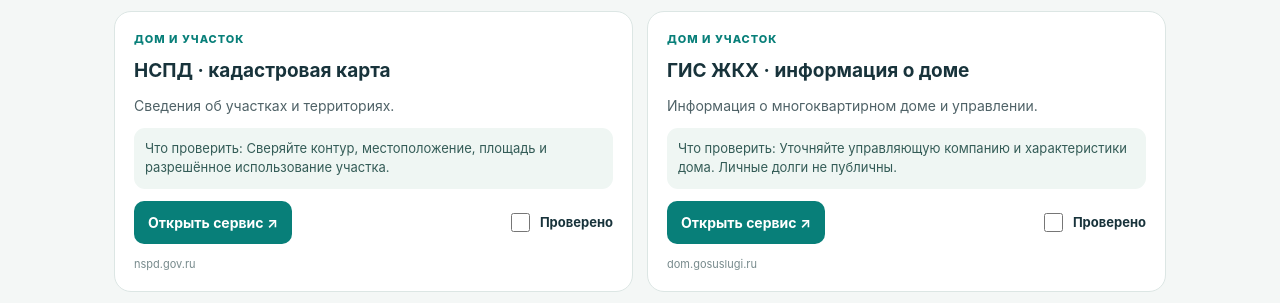
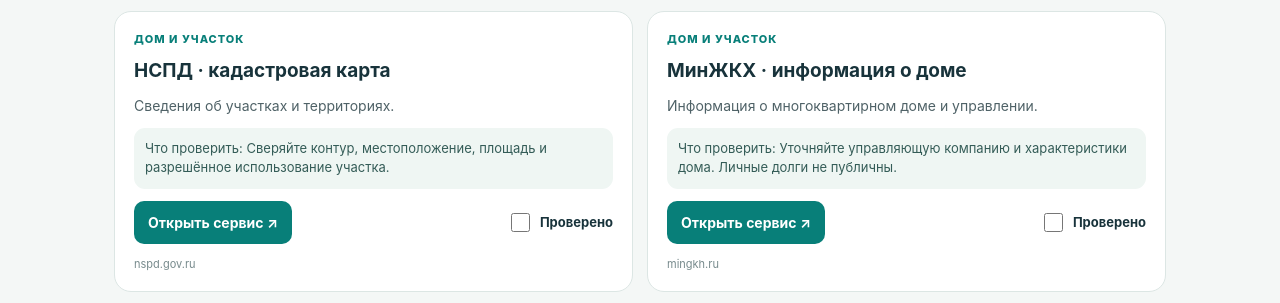
Before and after one commit to alfarielb-tech/Lid1, a plain HTML site: page proverka/index.html in a window 1280 px wide. Shown: the part 1460-1763 px from the top of the page. Drawn offline with Linux system fonts and the light colour scheme.

Commit message:
Replace housing info link with Mingkh Kamensk-Uralsky search

```diff
--- a/proverka/index.html
+++ b/proverka/index.html
@@ -9,7 +9,7 @@ const S=[
 ['court','owner','ГАС «Правосудие» · судебные дела','https://sudrf.ru/','Открытые сведения судов общей юрисдикции.','Проверяйте споры о собственности, взыскании и наследстве; не все дела доступны публично.'],
 ['kad','owner','Арбитражные дела · КАД','https://kad.arbitr.ru/','Картотека арбитражных дел.','Особенно важно при продавце — организации или ИП.'],
 ['nspd','house','НСПД · кадастровая карта','https://nspd.gov.ru/','Сведения об участках и территориях.','Сверяйте контур, местоположение, площадь и разрешённое использование участка.'],
-['gkh','house','ГИС ЖКХ · информация о доме','https://dom.gosuslugi.ru/','Информация о многоквартирном доме и управлении.','Уточняйте управляющую компанию и характеристики дома. Личные долги не публичны.'],
+['gkh','house','МинЖКХ · информация о доме','https://mingkh.ru/search/?address=%D0%9A%D0%B0%D0%BC%D0%B5%D0%BD%D1%81%D0%BA-%D0%A3%D1%80%D0%B0%D0%BB%D1%8C%D1%81%D0%BA%D0%B8%D0%B9+&searchtype=house','Информация о многоквартирном доме и управлении.','Уточняйте управляющую компанию и характеристики дома. Личные долги не публичны.'],
 ['reform','house','Реформа ЖКХ · сведения о МКД','https://www.reformagkh.ru/','Дополнительные сведения о многоквартирных домах.','Перепроверяйте актуальность данных по региональным источникам.'],
 ['power','docs','Нотариат · проверка доверенности','https://www.reestr-dover.ru/','Проверка нотариальной доверенности.','Сверьте реквизиты, сведения об отмене и сами полномочия представителя.'],
 ['inherit','docs','Нотариат · наследственные дела','https://notariat.ru/ru-ru/help/probate-cases/','Поиск открытого наследственного дела.','Реестр не подтверждает состав наследников и отсутствие споров.'],
```
